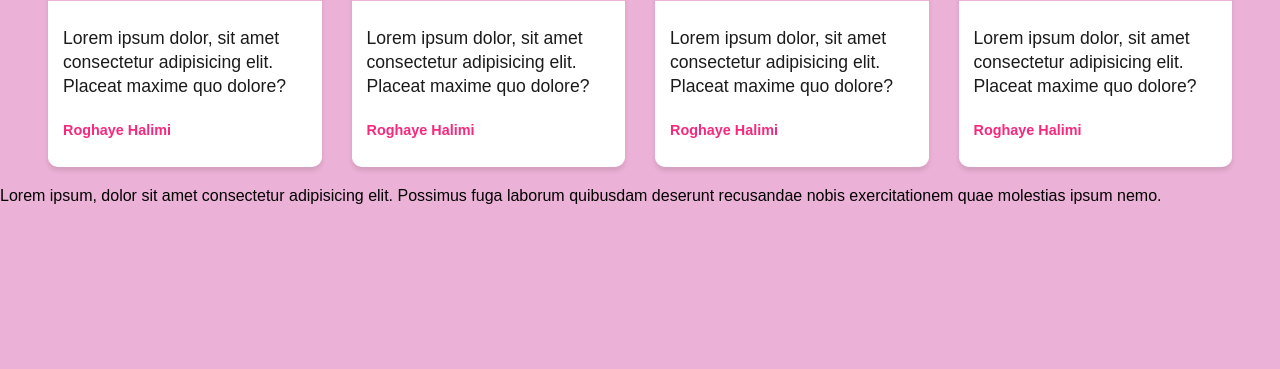
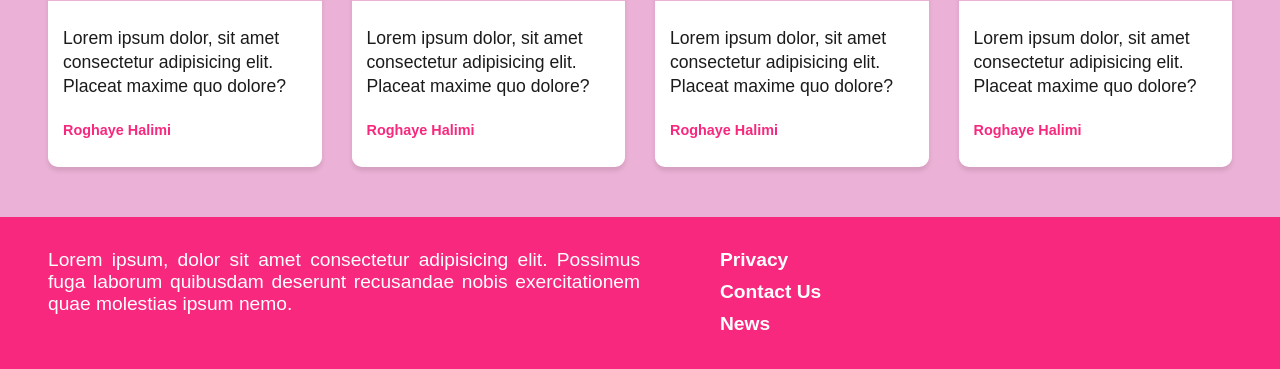
Before and after one commit to RoHa95/shop-website-sass, a plain HTML site: page index.html in a window 1280 px wide. Shown: the part 858-1227 px from the top of the page. Before the commit the page ends 1063 px from the top, so only its background shows below. Drawn offline with Linux system fonts and the light colour scheme.

Commit message:
completed footer section

```diff
--- a/index.html
+++ b/index.html
@@ -96,7 +96,13 @@
           molestias ipsum nemo.
         </p>
       </div>
-      <div class="links"></div>
+      <div class="links">
+        <ul>
+          <li><a href="#">Privacy</a></li>
+          <li><a href="#">Contact Us</a></li>
+          <li><a href="#">News</a></li>
+        </ul>
+      </div>
     </footer>
   </body>
 </html>
--- a/styles/scss/style.scss
+++ b/styles/scss/style.scss
@@ -134,6 +134,38 @@ body{
         }
     }
 }
+footer{
+    display: flex;
+    padding: 2rem 3rem;
+    margin-top: 30px;
+    background-color: $primaryColor;
+
+    .summary{
+        width: 50%;
+        p{
+            text-align: justify;
+            @include textStyle(1.2rem, 100, $secendoryColor);
+        }
+
+    }
+    .links{
+        padding:0 5rem ;
+        ul{
+            list-style: none;
+
+        }
+        a{
+            text-decoration: none;
+            @include textStyle(1.2rem,  bold, $secendoryColor);
+            margin-bottom: 10px;
+            display: inline-block;
+            transition: all .15s ease-in;
+            &:hover{
+color: $textColor;
+            }
+        }
+    }
+}
 @include media(M){
 
     .hamberger-menu{
@@ -165,6 +197,17 @@ body{
     .cards{
         grid-template-columns: 1fr;
     }
+    footer{
+        flex-direction: column;
+        .summary{
+            width: 100%;
+            margin-bottom: 30px;
+        }
+        .links{
+            width: 100%;
+            padding: 0;
+        }
+    }
 }
 @include media(L){
     .cards{
```
Also changed, not shown: styles/css/style.css, 1 other file.
